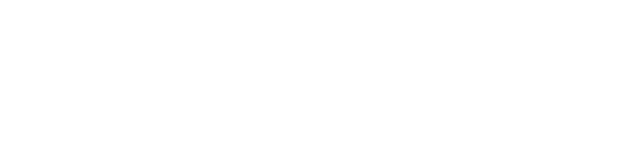
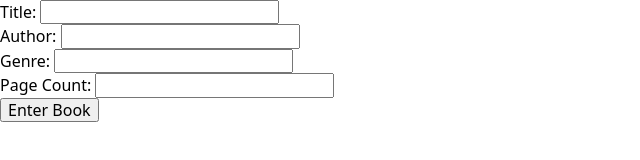
Before and after one commit to swic-cis-177/mt-project-elizabeth-meyer, a website: page index.html in a window 1280 px wide. Shown: the whole page, without its empty margins (0-640 px from the left). Drawn offline with nearby package versions, Linux system fonts and the light colour scheme.

Commit message:
Add form for adding books.

```diff
--- a/index.html
+++ b/index.html
@@ -10,10 +10,28 @@
 
     <link rel="stylesheet" href="style.css">
 
-    <!-- TODO: Update '<title>'. -->
-    <title>Document</title>
+    <title>My Bookshelf</title>
   </head>
   <body>
+    <form>
+      <div>
+        <label for="title">Title:</label>
+        <input type="text" id="title">
+      </div>
+      <div>
+        <label for="author">Author:</label>
+        <input type="text" id = "author">
+      </div>
+      <div>
+        <label for="genre">Genre:</label>
+        <input type="text" id = "genre">
+      </div>
+      <div>
+        <label for="pgCount">Page Count:</label>
+        <input type="text" id = "pgCount">
+      </div>
+      <button>Enter Book</button>
+    </form>
     <!-- 'Connect' JS to this HTML file. -->
     <script src="./scripts.js"></script>
   </body>
```
